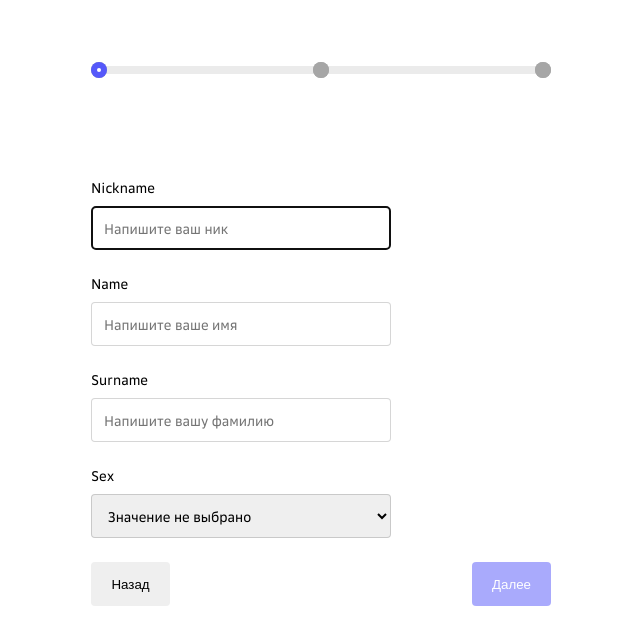
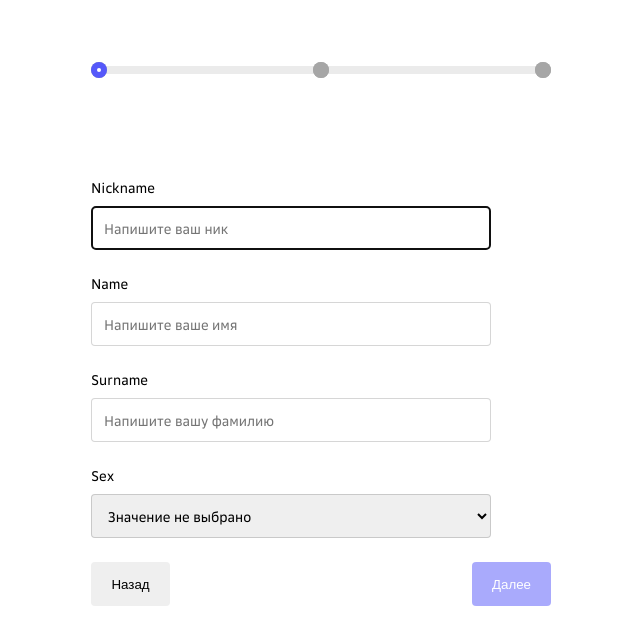
Before and after one commit to EgorovArtem34/frontcloudcamp, a React (Vite) app: page /step1 in a window 1280 px wide. Shown: the top 644 px of the page, without its empty margins (209-849 px from the left). Built offline with nearby package versions, Linux system fonts and the light colour scheme.

Commit message:
update Step1

```diff
--- a/src/components/Step1/Form.tsx
+++ b/src/components/Step1/Form.tsx
@@ -63,7 +63,7 @@ const Form = () => {
     },
   });
 
-  const inputClass = (inputName: InputNameType) => cn('form__input', 'input_steps', {
+  const inputClass = (inputName: InputNameType) => cn('form__input', 'form__input_step1', {
     'form__input-error': formik.errors[inputName] && formik.touched[inputName],
   });
 
--- a/src/components/Step1/stepOne.scss
+++ b/src/components/Step1/stepOne.scss
@@ -2,3 +2,7 @@
   max-width: 680px;
   padding: 62px 110px 0;
 }
+
+.form__input_step1 {
+  margin: 8px 0px 24px;
+}
```
